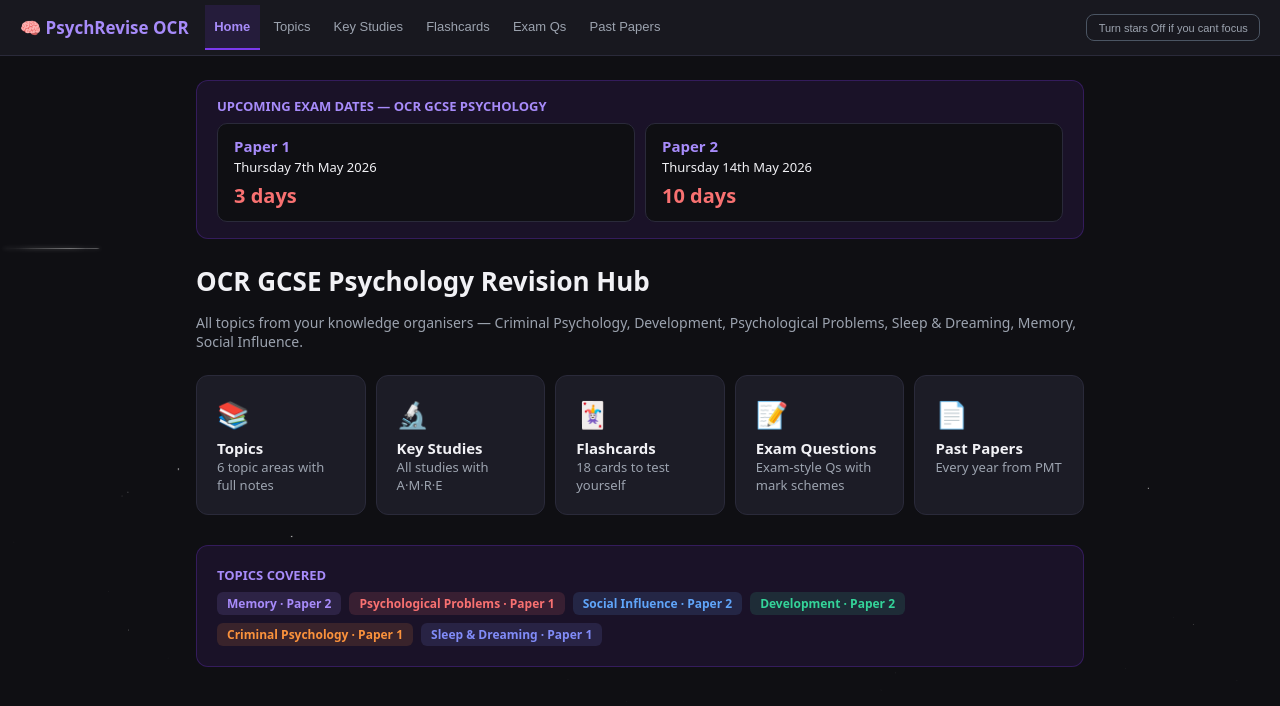
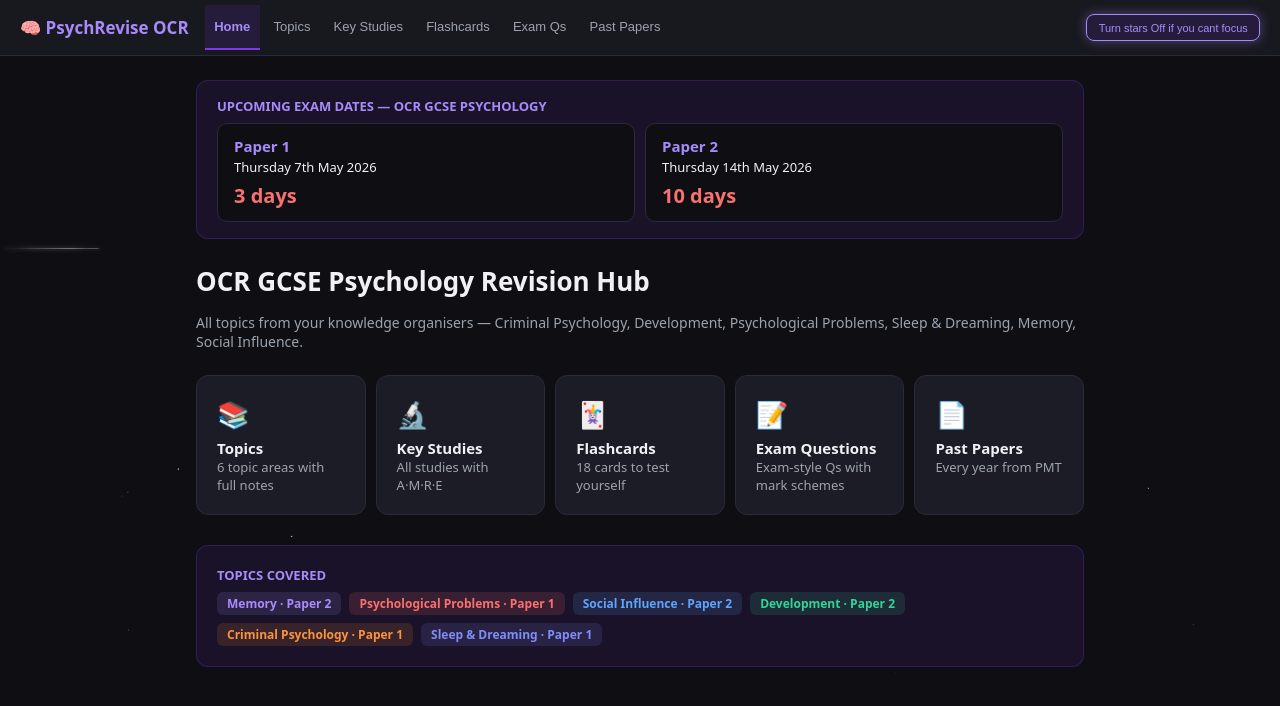
Before and after one commit to Z41N00/PsychologyWeb, a React (Create React App) app: page / in a window 1280 px wide. Shown: the top 706 px of the page. Built offline with nearby package versions, Linux system fonts and the light colour scheme.

Commit message:
Update App.js

```diff
--- a/src/App.js
+++ b/src/App.js
@@ -531,7 +531,7 @@ function Papers() {
 // ─── NEW COMPONENT: FLOATING STARS (SLOW & ELEGANT) ──────────────────────────
 function FloatingStars() {
   const stars = Array.from({ length: 150 });
-  const shootingStars = Array.from({ length: 4 }); // Dropped the count so they are a subtle, rare detail
+  const shootingStars = Array.from({ length: 4 });
 
   return (
     <div style={{ position: "fixed", top: 0, left: 0, width: "100vw", height: "100vh", pointerEvents: "none", zIndex: 0, overflow: "hidden" }}>
@@ -575,11 +575,11 @@ function FloatingStars() {
         `}
       </style>
 
-      {/* Background Stars (Slowed down for a relaxing vibe) */}
+      {/* Background Stars */}
       {stars.map((_, i) => {
         const size = Math.random() * 2.5 + 1;
         const left = Math.random() * 100;
-        const dur = Math.random() * 15 + 10; // 10s to 25s (very slow drift)
+        const dur = Math.random() * 15 + 10;
         const del = Math.random() * 10;
         const isTwinkling = Math.random() > 0.6;
         const twinkleDur = Math.random() * 4 + 2;
@@ -595,10 +595,10 @@ function FloatingStars() {
         );
       })}
 
-      {/* Shooting Stars (Thin, faint, and drifting slowly) */}
+      {/* Shooting Stars */}
       {shootingStars.map((_, i) => {
-        const dur = Math.random() * 4 + 6; // 6s to 10s (slow, elegant glide)
-        const del = Math.random() * 20 + i * 5; // Heavily staggered so they rarely overlap
+        const dur = Math.random() * 4 + 6;
+        const del = Math.random() * 20 + i * 5;
         const topOffset = Math.random() * 80 - 40;
 
         return (
@@ -616,7 +616,6 @@ function FloatingStars() {
 // ─── APP ─────────────────────────────────────────────────────────────────────
 export default function App() {
   const [page, setPage] = useState("Home");
-  // Added the new state to track if stars should be shown
   const [showStars, setShowStars] = useState(true);
 
   const pages = ["Home", "Topics", "Studies", "Flashcards", "Exam", "Papers"];
@@ -624,7 +623,6 @@ export default function App() {
 
   return (
     <div style={s.wrap}>
-      {/* Conditionally render the stars based on the toggle */}
       {showStars && <FloatingStars />}
 
       <div style={{ position: "relative", zIndex: 1 }}>
@@ -632,9 +630,18 @@ export default function App() {
           <span style={s.logo}>🧠 PsychRevise OCR</span>
           {pages.map(p => <button key={p} style={s.nb(page === p)} onClick={() => setPage(p)}>{labels[p]}</button>)}
 
-          {/* Added the toggle button right here, pushed to the right */}
           <button
-            style={{ ...s.obtn, marginLeft: "auto", fontSize: 11, padding: "0.4rem 0.7rem", border: "1px solid #4b5563", color: "#9ca3af" }}
+            style={{
+              ...s.obtn,
+              marginLeft: "auto",
+              fontSize: 11,
+              padding: "0.4rem 0.7rem",
+              border: `1px solid ${C.purple}`,
+              color: C.purple,
+              background: C.purpleDim,
+              boxShadow: `0 0 12px rgba(167, 139, 250, 0.4)`,
+              transition: "all 0.3s ease"
+            }}
             onClick={() => setShowStars(!showStars)}
           >
             {showStars ? "Turn stars Off if you cant focus" : "Turn stars On"}
```
